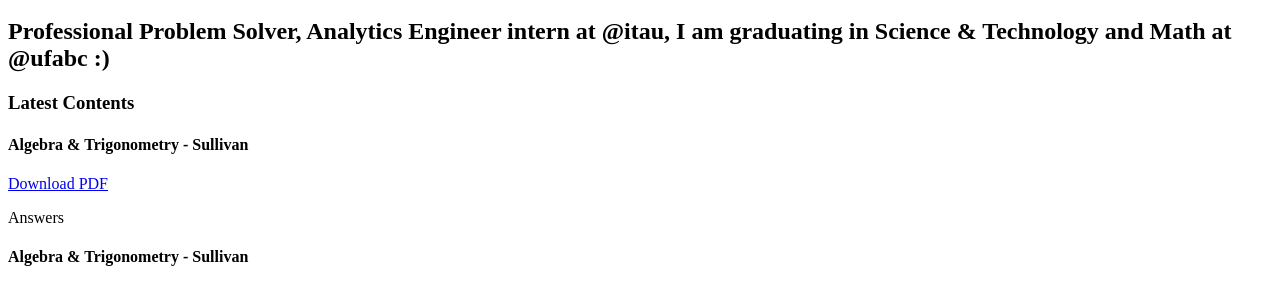
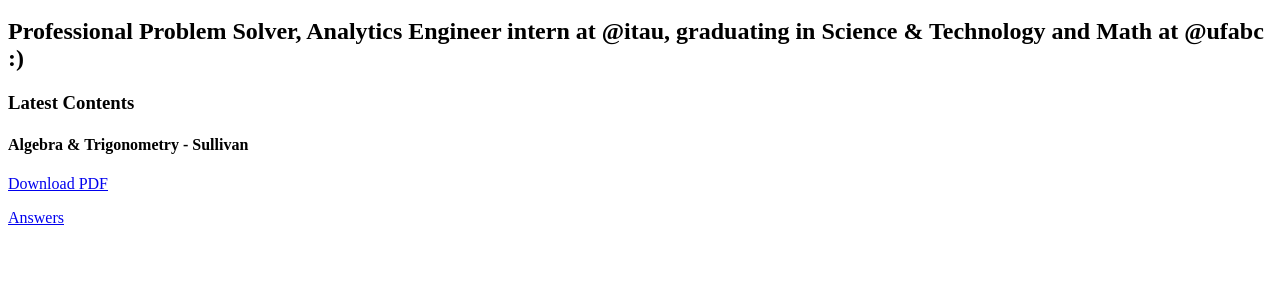
Before and after one commit to LogLucasRocha/Personal-Website, a plain HTML site: page index.html in a window 1280 px wide. Shown: the part 48-352 px from the top of the page. Drawn offline with Linux system fonts and the light colour scheme.

Commit message:
Add files via upload

```diff
--- a/index.html
+++ b/index.html
@@ -1,7 +1,6 @@
 <h1>Lucas @txtlucastxt Rocha</h1>
-<h2>Professional Problem Solver, Analytics Engineer intern at @itau, I am graduating in Science & Technology and Math at @ufabc :)</h2>
+<h2>Professional Problem Solver, Analytics Engineer intern at @itau, graduating in Science & Technology and Math at @ufabc :)</h2>
 <h3>Latest Contents</h3>
 <h4>Algebra & Trigonometry - Sullivan</h4>
 <p><a href="https://drive.google.com/file/d/1MgD4N_DcvrHH-l5zoYUcHGhYIZWb1Mkm/view?usp=sharing" target="_blank">Download PDF</a></p>
-<p>Answers</p>
-<h4>Algebra & Trigonometry - Sullivan</h4>
+<p><a href="https://github.com/LogLucasRocha/Algebra-Trigonometry---Sullivan/blob/main/Answers.pdf" target="_blank">Answers</a></p>
```
